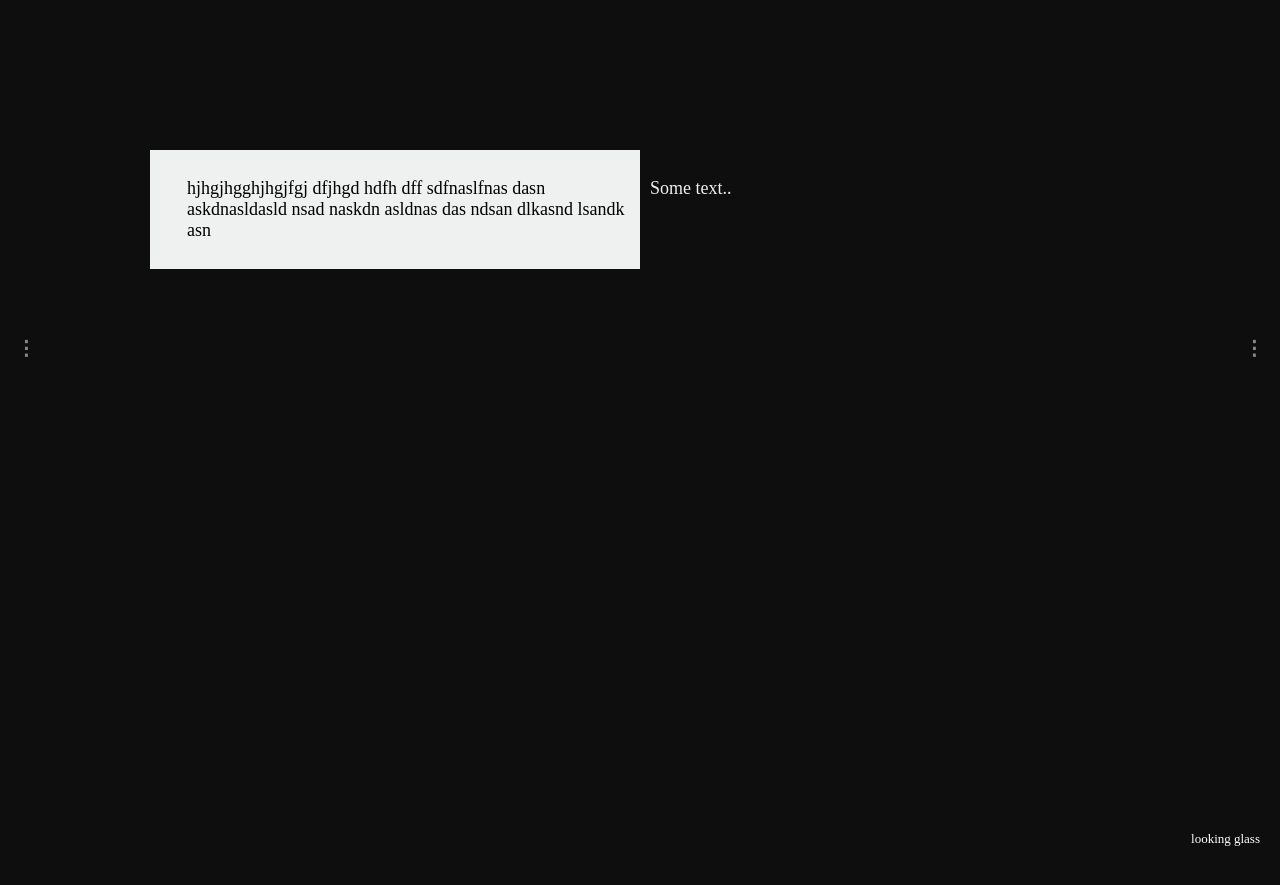
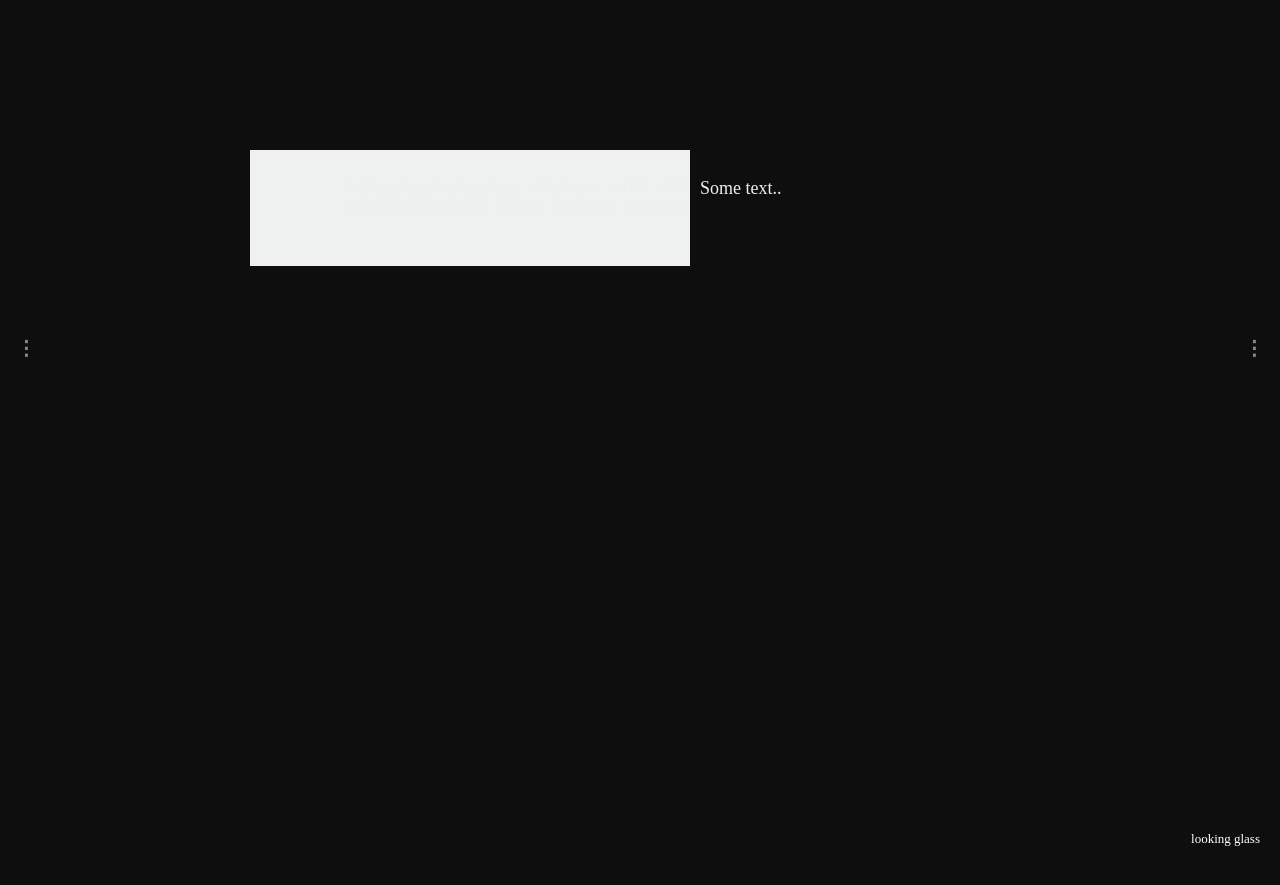
Before and after one commit to hafizzainal/hafizzainal.github.io, a Jekyll site: the page built from index.md, in a window 1280 px wide. Shown: the top 885 px of the page. Built offline with Jekyll 4.4.1, drawn with Linux system fonts in a browser that asks for light colours; our own code applies the rules of GitHub Pages for plain Markdown files.

Commit message:
Update default.html

```diff
--- a/_layouts/default.html
+++ b/_layouts/default.html
@@ -82,6 +82,7 @@ img {vertical-align: middle;}
   display: none;
   padding: 150px;
   margin: 30 auto;
+  margin-left: 100px;
   font-size: 18px;
 }
 
@@ -158,8 +159,7 @@ img {vertical-align: middle;}
 .author {color: #ffffff; text-indent: 100px;}
 
 /* Work text */
-.work {color: black;
-  padding-left: 1.5em;}
+.work {color: black; text-indent: 30px;}
 
 /* Footer */
 .footer {
@@ -207,10 +207,10 @@ img {vertical-align: middle;}
   <div class="mySlidesText">
     <div class="row">
       <div class="column" style="background-color:#eff0f0;">
-      <p class="work">
+      <pre>
         hjhgjhgghjhgjfgj dfjhgd hdfh dff sdfnaslfnas dasn
         askdnasldasld nsad naskdn asldnas das ndsan dlkasnd lsandk asn
-      </p>
+      </pre>
       </div>
       <div class="column" style="background-color:#0e0e0e;">
       <p>Some text..</p>
```
